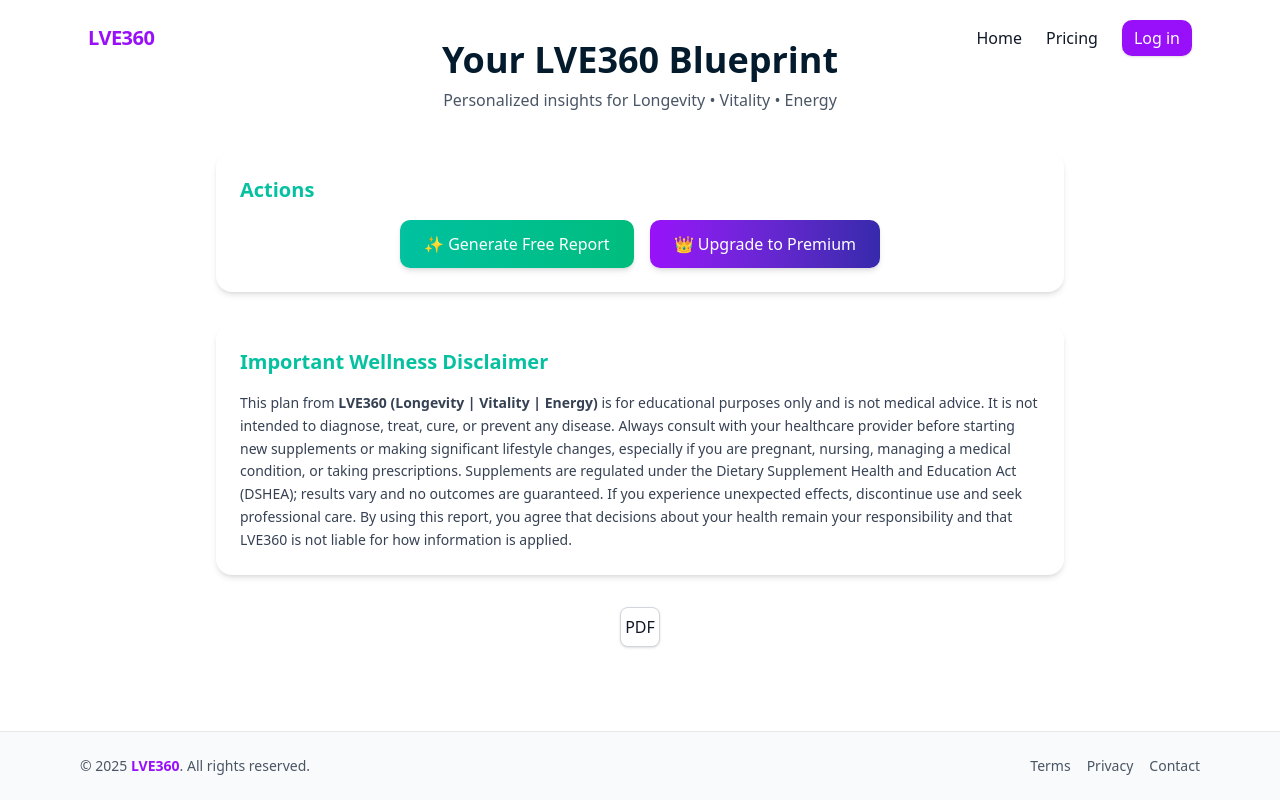
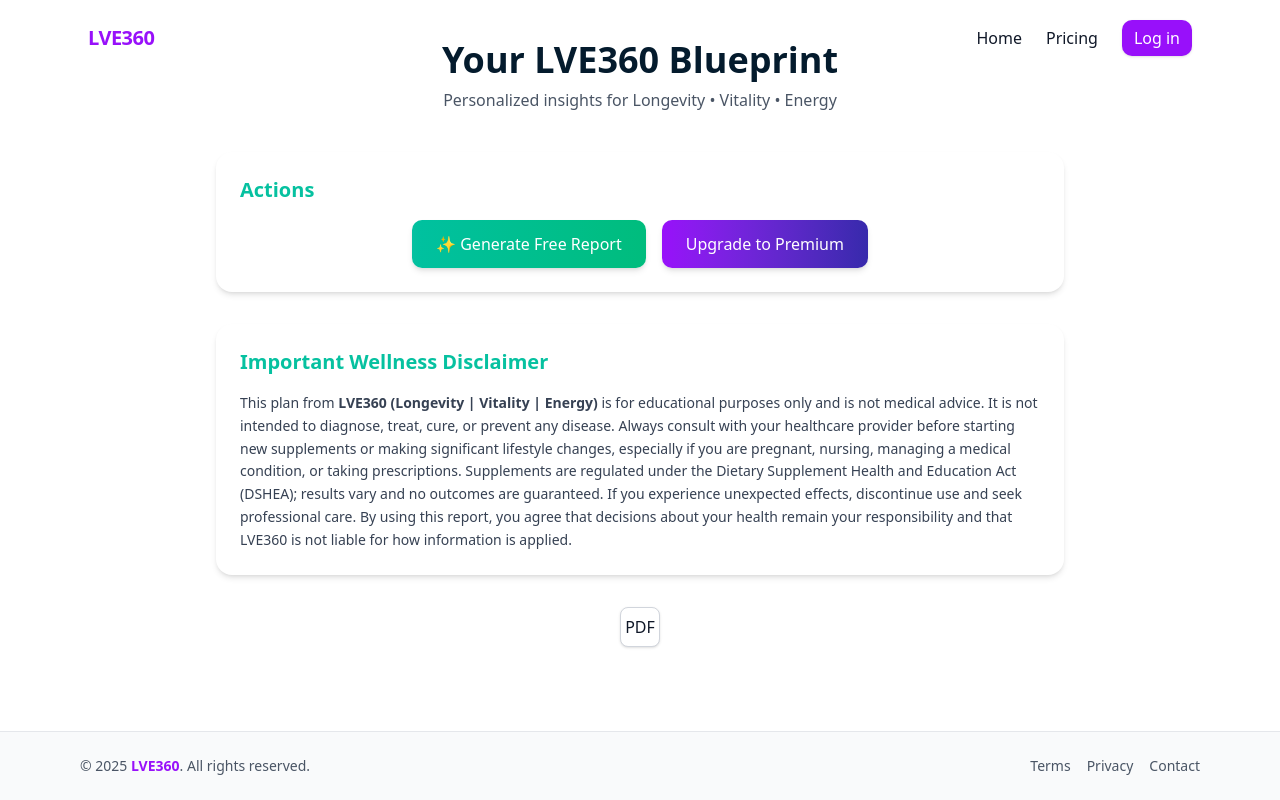
Before and after one commit to LGomes360/lve360-app, a Next.js app: page /results in a window 1280 px wide. Built offline with nearby package versions, Linux system fonts and the light colour scheme.

Commit message:
Update page.tsx

```diff
--- a/app/results/page.tsx
+++ b/app/results/page.tsx
@@ -393,7 +393,7 @@ function ResultsContent() {
           </CTAButton>
 
           <CTAButton href="/upgrade" variant="premium">
-            👑 Upgrade to Premium
+            Upgrade to Premium
           </CTAButton>
         </div>
         {(warmingUp || generating) && (
```
